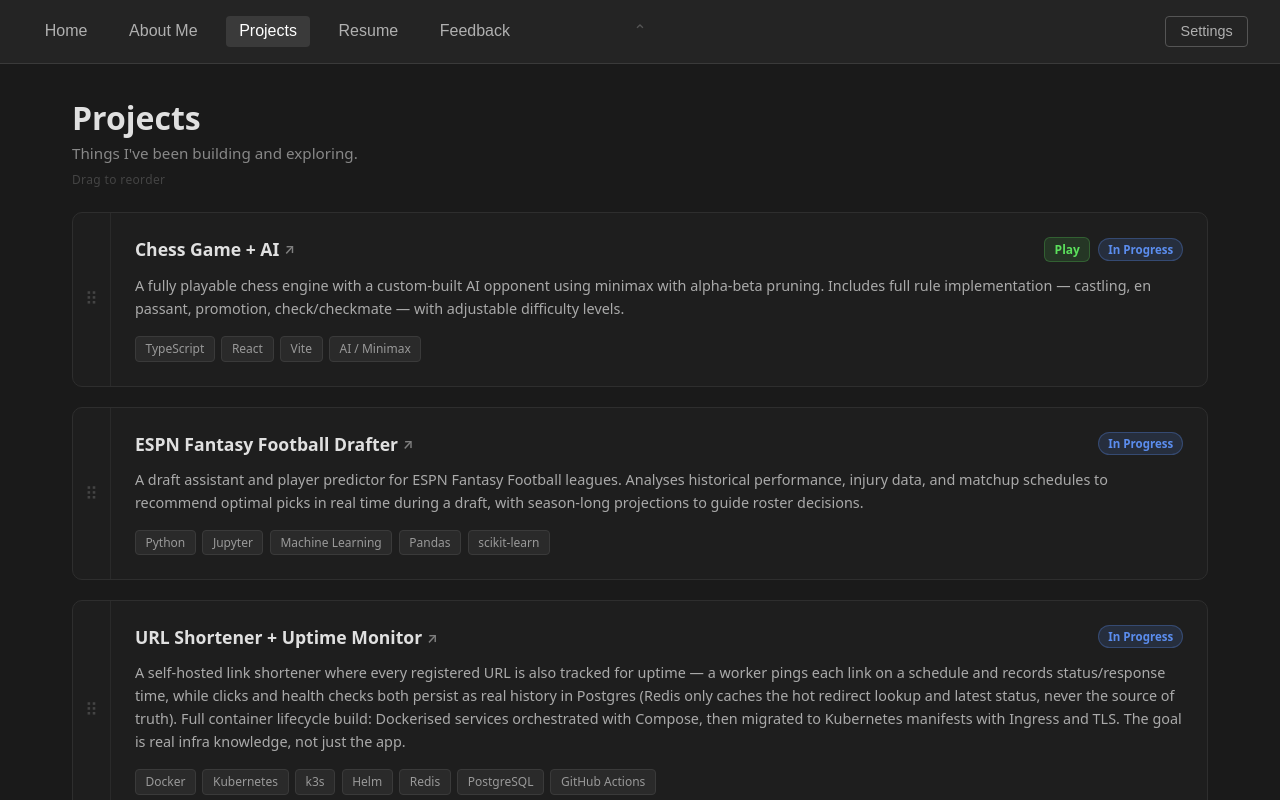
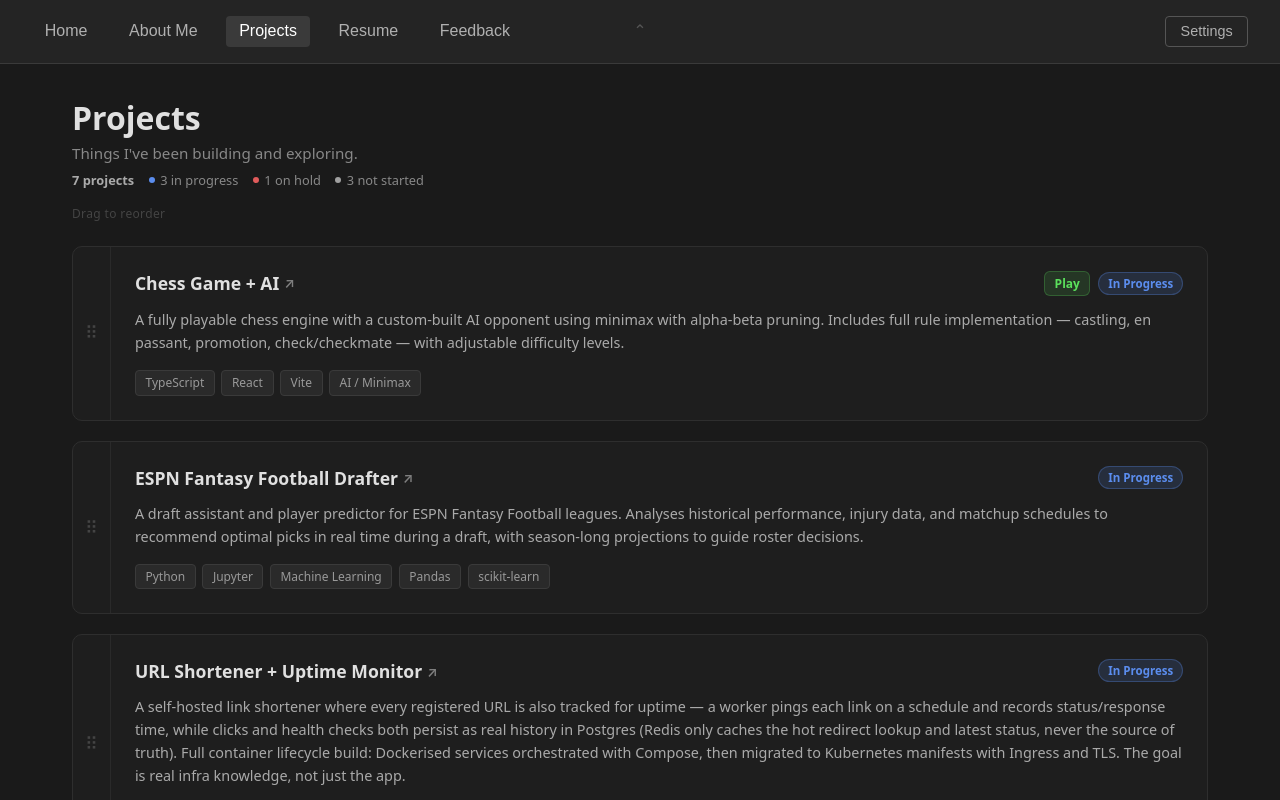
Before and after one commit to khylecalimlim/personal_website, an Angular app in the folder my-website-Angular/: page /projects in a window 1280 px wide. Shown: the top 800 px of the page. Built offline with nearby package versions, Linux system fonts and the light colour scheme; a web font is replaced by a local one.

Commit message:
Add project count/status stats strip to Projects page

```diff
--- a/my-website-Angular/src/app/projects/projects.component.html
+++ b/my-website-Angular/src/app/projects/projects.component.html
@@ -2,6 +2,16 @@
 <div class="page">
   <h1>Projects</h1>
   <p class="subtitle">Things I've been building and exploring.</p>
+
+  <div class="stats-strip">
+    <span class="stat-total">{{ projects.length }} project{{ projects.length === 1 ? '' : 's' }}</span>
+    @for (s of statusSummary; track s.status) {
+      <span class="stat-item">
+        <span class="stat-dot" [class]="s.status"></span>{{ s.count }} {{ s.label }}
+      </span>
+    }
+  </div>
+
   <p class="drag-hint">Drag to reorder</p>
 
   <div class="projects-grid" cdkDropList (cdkDropListDropped)="drop($event)">
--- a/my-website-Angular/src/app/projects/projects.component.scss
+++ b/my-website-Angular/src/app/projects/projects.component.scss
@@ -8,6 +8,39 @@ h1 {
   margin-top: 0.25rem;
   margin-bottom: 0.5rem;
   font-size: 0.95rem;
+}
+
+.stats-strip {
+  display: flex;
+  flex-wrap: wrap;
+  align-items: center;
+  gap: 0.9rem;
+  font-size: 0.8rem;
+  color: #888;
+  margin-bottom: 1rem;
+}
+
+.stat-total {
+  color: #aaa;
+  font-weight: 600;
+}
+
+.stat-item {
+  display: flex;
+  align-items: center;
+  gap: 0.35rem;
+}
+
+.stat-dot {
+  width: 6px;
+  height: 6px;
+  border-radius: 50%;
+  flex-shrink: 0;
+
+  &.wip { background-color: #5b8dee; }
+  &.complete { background-color: #5be05c; }
+  &.on-hold { background-color: #e05b5b; }
+  &.not-started { background-color: #a0a0a0; }
 }
 
 .drag-hint {
--- a/my-website-Angular/src/app/projects/projects.component.ts
+++ b/my-website-Angular/src/app/projects/projects.component.ts
@@ -12,6 +12,14 @@ interface Project {
 }
 
 const ORDER_STORAGE_KEY = 'projects-order';
+
+const STATUS_SUMMARY_LABELS: Record<Project['status'], string> = {
+  wip: 'in progress',
+  complete: 'complete',
+  'on-hold': 'on hold',
+  'not-started': 'not started'
+};
+const STATUS_SUMMARY_ORDER: Project['status'][] = ['wip', 'complete', 'on-hold', 'not-started'];
 
 @Component({
   selector: 'app-projects',
@@ -90,6 +98,16 @@ export class ProjectsComponent implements OnInit {
     this.projects.sort((a, b) => titleOrder.indexOf(a.title) - titleOrder.indexOf(b.title));
   }
 
+  get statusSummary() {
+    return STATUS_SUMMARY_ORDER
+      .map(status => ({
+        status,
+        label: STATUS_SUMMARY_LABELS[status],
+        count: this.projects.filter(p => p.status === status).length
+      }))
+      .filter(s => s.count > 0);
+  }
+
   drop(event: CdkDragDrop<Project[]>) {
     moveItemInArray(this.projects, event.previousIndex, event.currentIndex);
     localStorage.setItem(ORDER_STORAGE_KEY, JSON.stringify(this.projects.map(p => p.title)));
```
